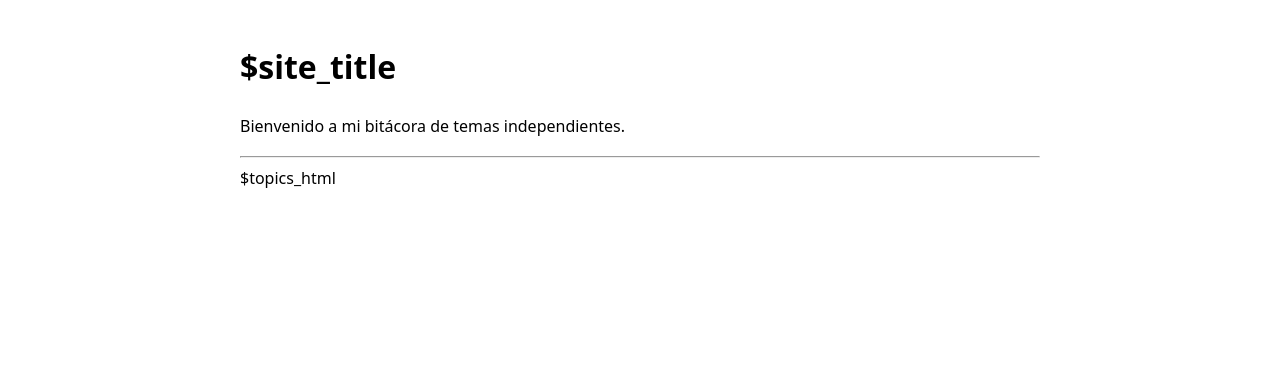
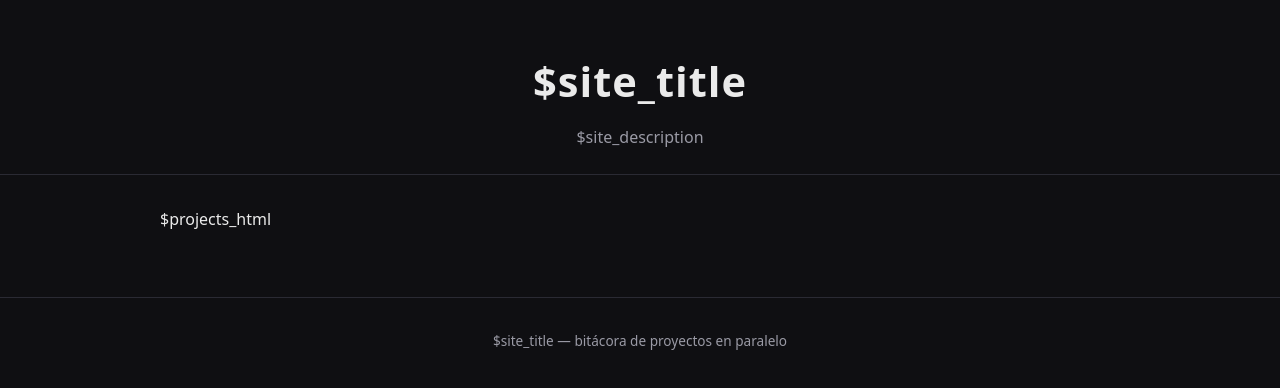
Before and after one commit to CitronesLab/home, a plain HTML site: page templates/index.html in a window 1280 px wide. Drawn offline with Linux system fonts and the light colour scheme.

Commit message:
Refactor index.html with new styling and structure

```diff
--- a/templates/index.html
+++ b/templates/index.html
@@ -1,23 +1,43 @@
 <!DOCTYPE html>
 <html lang="es">
 <head>
-    <meta charset="UTF-8">
-    <meta name="viewport" content="width=device-width, initial-scale=1.0">
-    <title>$site_title</title>
-    <style>
-        body { font-family: system-ui, sans-serif; max-width: 800px; margin: 0 auto; padding: 20px; line-height: 1.6; }
-        .card { border: 1px solid #e0e0e0; padding: 20px; margin-bottom: 20px; border-radius: 8px; box-shadow: 0 2px 4px rgba(0,0,0,0.05); }
-        .card h2 { margin-top: 0; }
-        .card a { color: #0366d6; text-decoration: none; font-weight: bold; }
-        .card a:hover { text-decoration: underline; }
-    </style>
+<meta charset="UTF-8">
+<meta name="viewport" content="width=device-width, initial-scale=1.0">
+<title>$site_title</title>
+<style>
+  :root { --accent:#e8a33d; --bg:#0f0f12; --card:#1a1a20; --text:#eaeaea; --muted:#9a9aa5; }
+  * { box-sizing: border-box; }
+  body { font-family: system-ui, -apple-system, sans-serif; margin:0; background:var(--bg); color:var(--text); line-height:1.6; }
+  header { padding:48px 20px 24px; text-align:center; border-bottom:1px solid #2a2a33; }
+  header h1 { margin:0; font-size:2.6rem; letter-spacing:1px; }
+  header h1 span { color:var(--accent); }
+  header p { color:var(--muted); max-width:620px; margin:10px auto 0; }
+  main { max-width:1000px; margin:0 auto; padding:32px 20px 64px; }
+  .grid { display:grid; gap:24px; grid-template-columns:repeat(auto-fill, minmax(290px,1fr)); }
+  .card { background:var(--card); border:1px solid #2a2a33; border-radius:12px; overflow:hidden; display:flex; flex-direction:column; transition:transform .15s, border-color .15s; }
+  .card:hover { transform:translateY(-3px); border-color:var(--accent); }
+  .card .cover { width:100%; aspect-ratio:16/9; object-fit:cover; background:#222; display:block; }
+  .card .body { padding:18px; flex:1; display:flex; flex-direction:column; }
+  .card .count { font-size:.75rem; color:var(--accent); text-transform:uppercase; letter-spacing:1px; }
+  .card h2 { margin:4px 0 8px; font-size:1.2rem; }
+  .card h2 a { color:var(--text); text-decoration:none; }
+  .card h2 a:hover { color:var(--accent); }
+  .card .date { font-size:.82rem; color:var(--muted); margin-bottom:8px; }
+  .card .preview { color:var(--muted); font-size:.92rem; flex:1; margin:0; }
+  .card .more { margin-top:14px; color:var(--accent); text-decoration:none; font-weight:600; font-size:.9rem; }
+  footer { text-align:center; padding:32px 20px; color:var(--muted); border-top:1px solid #2a2a33; font-size:.85rem; }
+</style>
 </head>
 <body>
+  <header>
     <h1>$site_title</h1>
-    <p>Bienvenido a mi bitácora de temas independientes.</p>
-    <hr>
-    <div id="topics">
-        $topics_html
+    <p>$site_description</p>
+  </header>
+  <main>
+    <div class="grid">
+      $projects_html
     </div>
+  </main>
+  <footer>$site_title &mdash; bitácora de proyectos en paralelo</footer>
 </body>
 </html>
```
